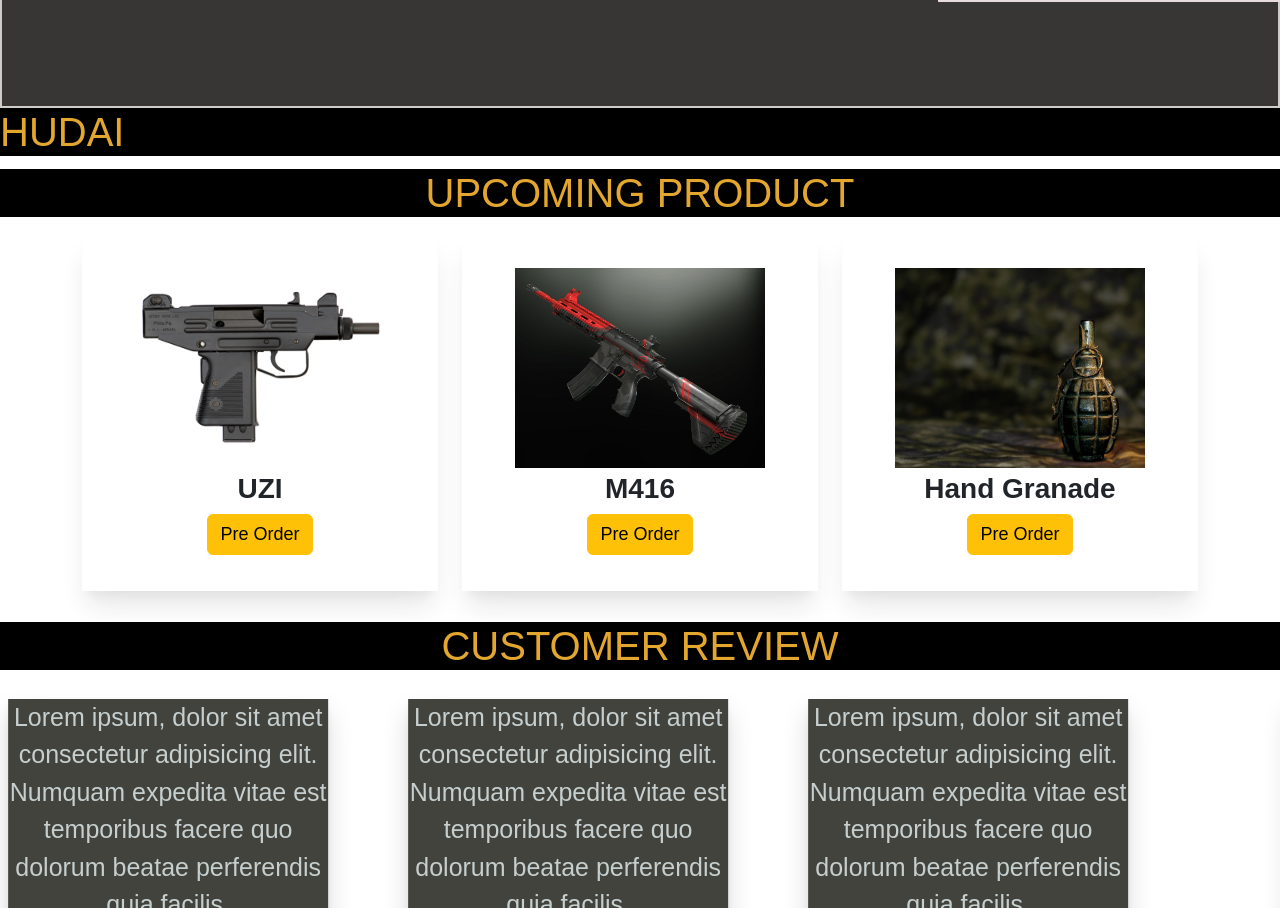
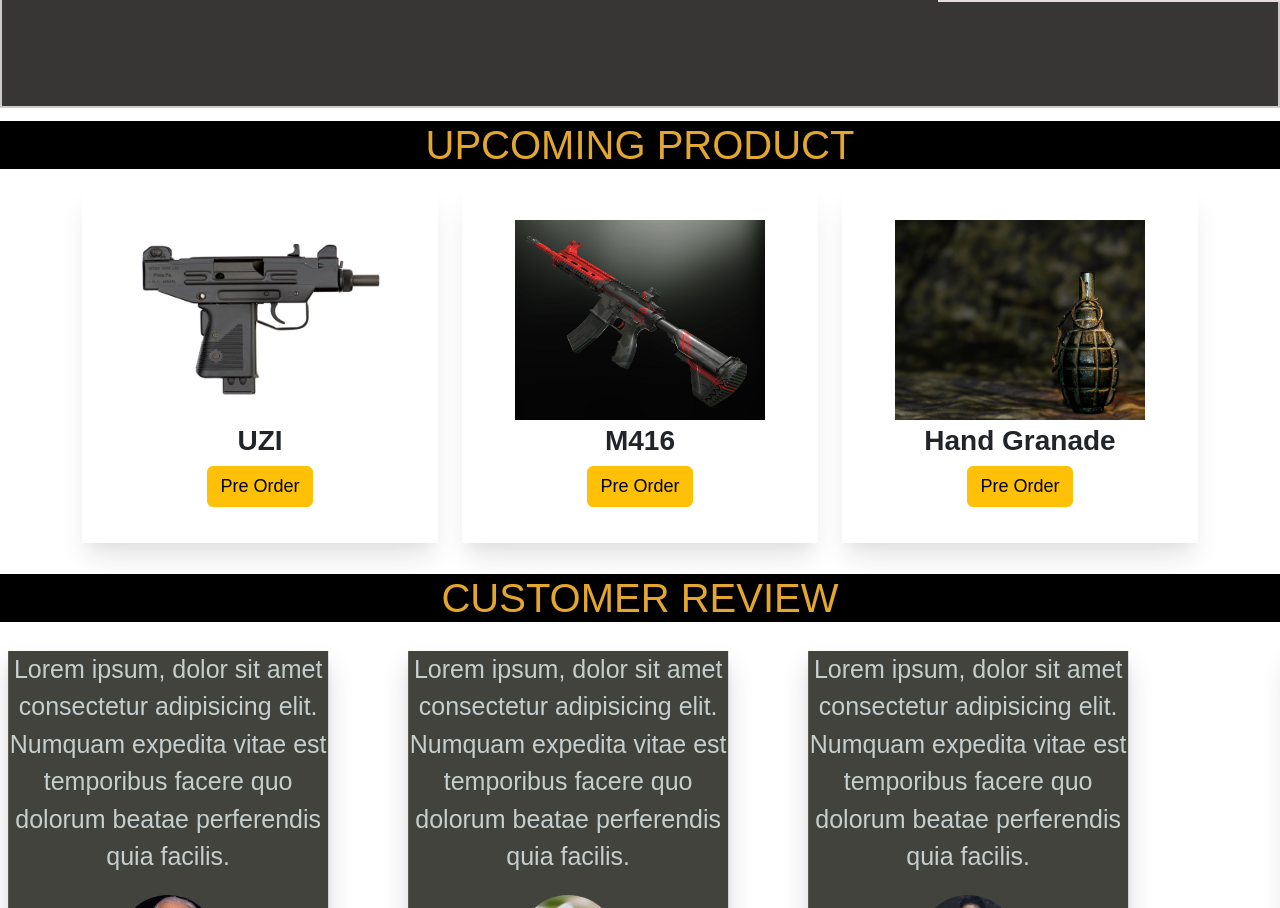
Before and after one commit to Arnab-000/Super-Power-Shop, a plain HTML site: page index.html in a window 1280 px wide. Shown: the part 1836-2744 px from the top of the page. Drawn offline with Linux system fonts and the light colour scheme; a web font is replaced by a local one.

Commit message:
Update index.html

```diff
--- a/index.html
+++ b/index.html
@@ -345,7 +345,7 @@
     <!-- cart section end -->
 
     <!-- upcoming Product Section start -->
-    <h1>hudai</h1>
+
     <section id="upcoming">
         <h1>
             <p align="center">upcoming product</p>
```
